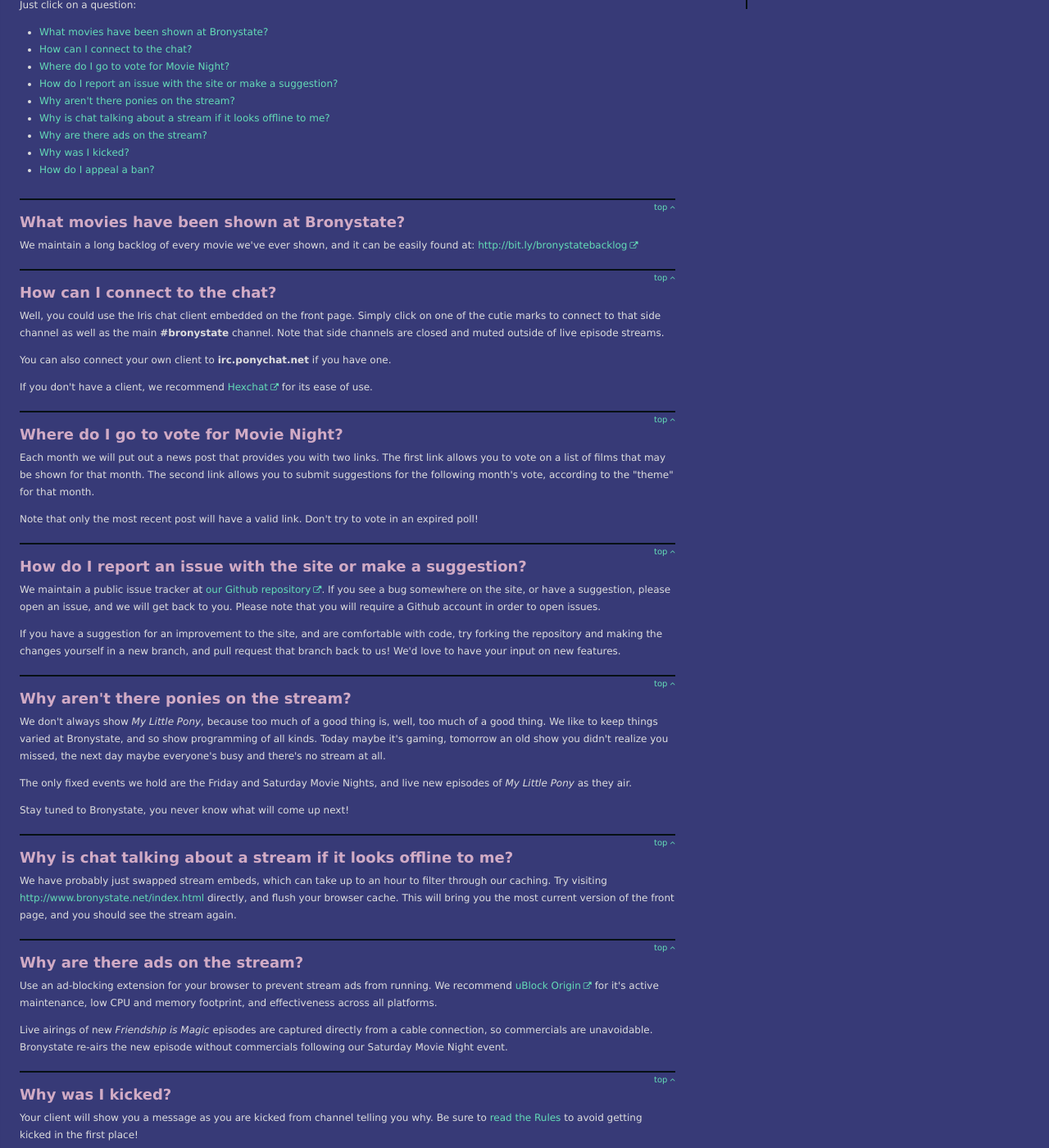
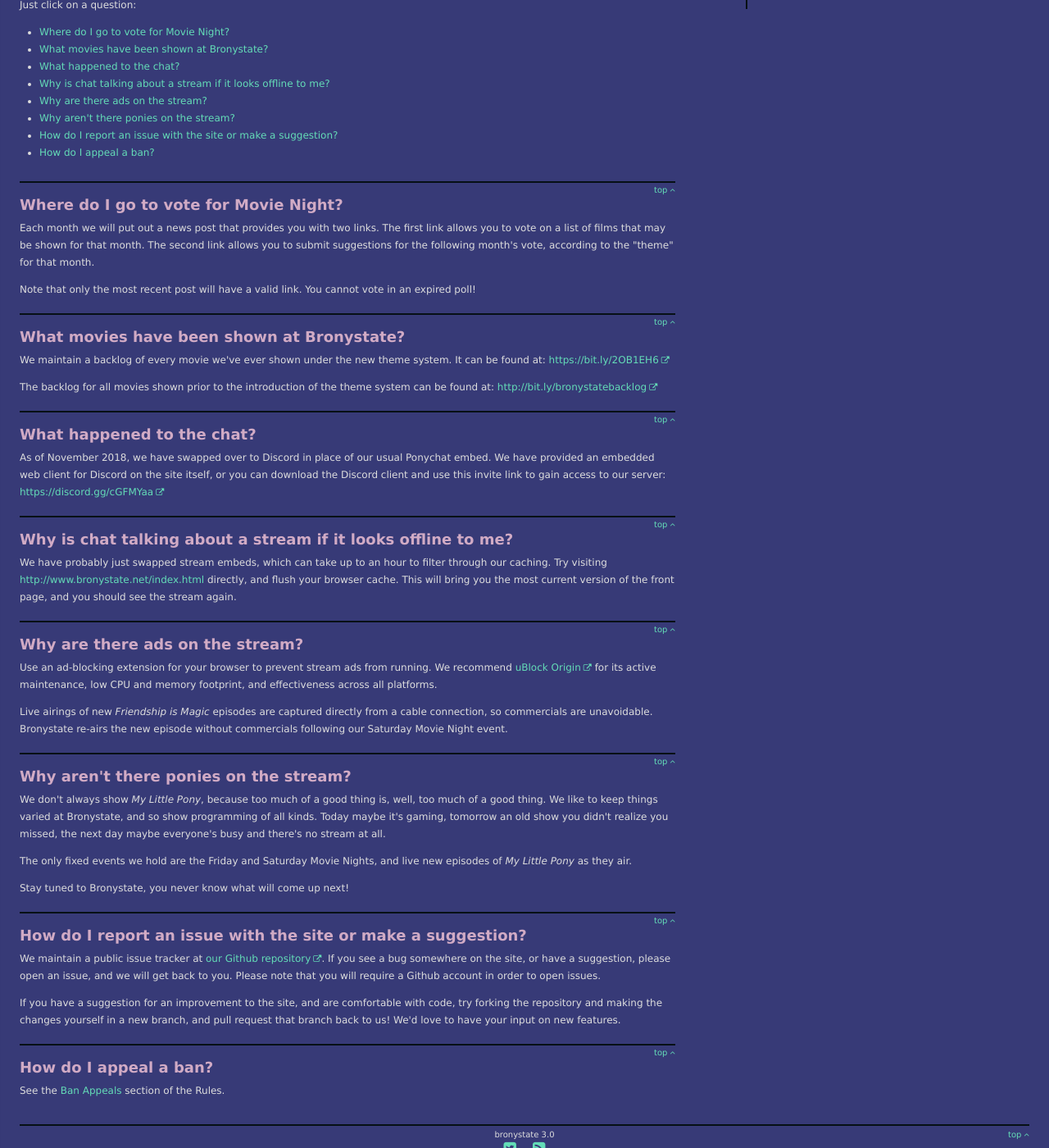
Before and after one commit to Bronystate/brstv3, a Jekyll site: the page built from index_help.md, in a window 1280 px wide and 1400 px high, scrolled down 327 px. Shown: the whole window at 82% size. Built offline with Jekyll 4.4.1, drawn with Linux system fonts in a browser that asks for light colours; nearby versions of some CDN libraries; our own code applies the rules of GitHub Pages for plain Markdown files.

Commit message:
Update help-page.yml

```diff
--- a/_data/help-page.yml
+++ b/_data/help-page.yml
@@ -15,26 +15,6 @@
 #      - Lists work too, just remember blank line and to indent right
 #===============================================================================
 
-- i: backlog
-  q: What movies have been shown at Bronystate?
-  a: |
-    We maintain a long backlog of every movie we've ever shown, and it can be
-    easily found at: <http://bit.ly/bronystatebacklog>
-
-- i: howto-IRC
-  q: How can I connect to the chat?
-  a: |
-    Well, you could use the Iris chat client embedded on the front page. Simply
-    click on one of the cutie marks to connect to that side channel as well as
-    the main **#bronystate** channel. Note that side channels are closed and
-    muted outside of live episode streams.
-
-    You can also connect your own client to **irc.ponychat.net** if you have one.
-
-    If you don't have a client, we recommend [Hexchat][hxc] for its ease of use.
-
-    [hxc]: https://hexchat.github.io/
-
 - i: howto-lottery
   q: Where do I go to vote for Movie Night?
   a: |
@@ -43,8 +23,61 @@
     link allows you to submit suggestions for the following month's vote, according to the
     "theme" for that month.
 
-    Note that only the most recent post will have a valid link.  Don't try to vote in an
+    Note that only the most recent post will have a valid link.  You cannot vote in an
     expired poll!
+
+- i: backlog
+  q: What movies have been shown at Bronystate?
+  a: |
+    We maintain a backlog of every movie we've ever shown under the new theme system.  It
+    can be found at: <https://bit.ly/2OB1EH6>
+
+    The backlog for all movies shown prior to the introduction of the theme system can be
+    found at: <http://bit.ly/bronystatebacklog>
+
+- i: howto-Discord
+  q: What happened to the chat?
+  a: |
+    As of November 2018, we have swapped over to Discord in place of our usual Ponychat embed.
+    We have provided an embedded web client for Discord on the site itself, or you can download
+    the Discord client and use this invite link to gain access to our server:
+    <https://discord.gg/cGFMYaa>
+
+- i: novideo
+  q: Why is chat talking about a stream if it looks offline to me?
+  a: |
+    We have probably just swapped stream embeds, which can take up to an hour to
+    filter through our caching. Try visiting <http://www.bronystate.net/index.html>
+    directly, and flush your browser cache. This will bring you the most current
+    version of the front page, and you should see the stream again.
+
+- i: adblocking
+  q: Why are there ads on the stream?
+  a: |
+    Use an ad-blocking extension for your browser to prevent stream ads from
+    running. We recommend [uBlock Origin][uo] for its active maintenance, low
+    CPU and memory footprint, and effectiveness across all platforms.
+
+    Live airings of new *Friendship is Magic* episodes are captured directly
+    from a cable connection, so commercials are unavoidable. Bronystate re-airs
+    the new episode without commercials following our Saturday Movie Night
+    event.
+
+    [uo]: https://github.com/gorhill/uBlock
+
+- i: nopones
+  q: Why aren't there ponies on the stream?
+  a: |
+    We don't always show *My Little Pony*, because too much of a good thing is,
+    well, too much of a good thing. We like to keep things varied at Bronystate,
+    and so show programming of all kinds. Today maybe it's gaming, tomorrow an
+    old show you didn't realize you missed, the next day maybe everyone's busy
+    and there's no stream at all.
+
+    The only fixed events we hold are the Friday and Saturday Movie Nights, and
+    live new episodes of *My Little Pony* as they air.
+
+    Stay tuned to Bronystate, you never know what will come up next!
 
 - i: issue-reporting
   q: How do I report an issue with the site or make a suggestion?
@@ -61,49 +94,6 @@
 
     [gh]: https://github.com/Bronystate/brstv3/issues
 
-- i: nopones
-  q: Why aren't there ponies on the stream?
-  a: |
-    We don't always show *My Little Pony*, because too much of a good thing is,
-    well, too much of a good thing. We like to keep things varied at Bronystate,
-    and so show programming of all kinds. Today maybe it's gaming, tomorrow an
-    old show you didn't realize you missed, the next day maybe everyone's busy
-    and there's no stream at all.
-
-    The only fixed events we hold are the Friday and Saturday Movie Nights, and
-    live new episodes of *My Little Pony* as they air.
-
-    Stay tuned to Bronystate, you never know what will come up next!
-- i: novideo
-  q: Why is chat talking about a stream if it looks offline to me?
-  a: |
-    We have probably just swapped stream embeds, which can take up to an hour to
-    filter through our caching. Try visiting <http://www.bronystate.net/index.html>
-    directly, and flush your browser cache. This will bring you the most current
-    version of the front page, and you should see the stream again.
-- i: adblocking
-  q: Why are there ads on the stream?
-  a: |
-    Use an ad-blocking extension for your browser to prevent stream ads from
-    running. We recommend [uBlock Origin][uo] for it's active maintenance, low
-    CPU and memory footprint, and effectiveness across all platforms.
-
-    Live airings of new *Friendship is Magic* episodes are captured directly
-    from a cable connection, so commercials are unavoidable. Bronystate re-airs
-    the new episode without commercials following our Saturday Movie Night
-    event.
-
-    [uo]: https://github.com/gorhill/uBlock
-
-- i: kicked
-  q: Why was I kicked?
-  a: |
-    Your client will show you a message as you are kicked from channel telling
-    you why. Be sure to [read the Rules][r] to avoid getting kicked in the first
-    place!
-
-    [r]: /rules
-
 - i: appeal
   q: How do I appeal a ban?
   a: |
```
